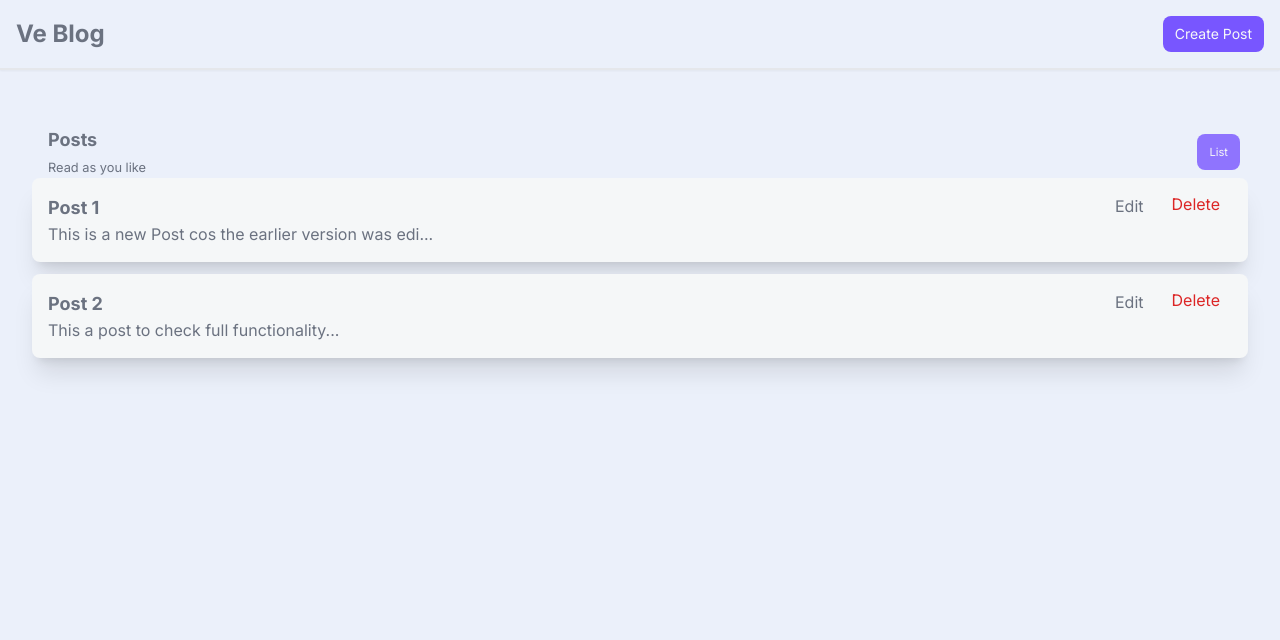
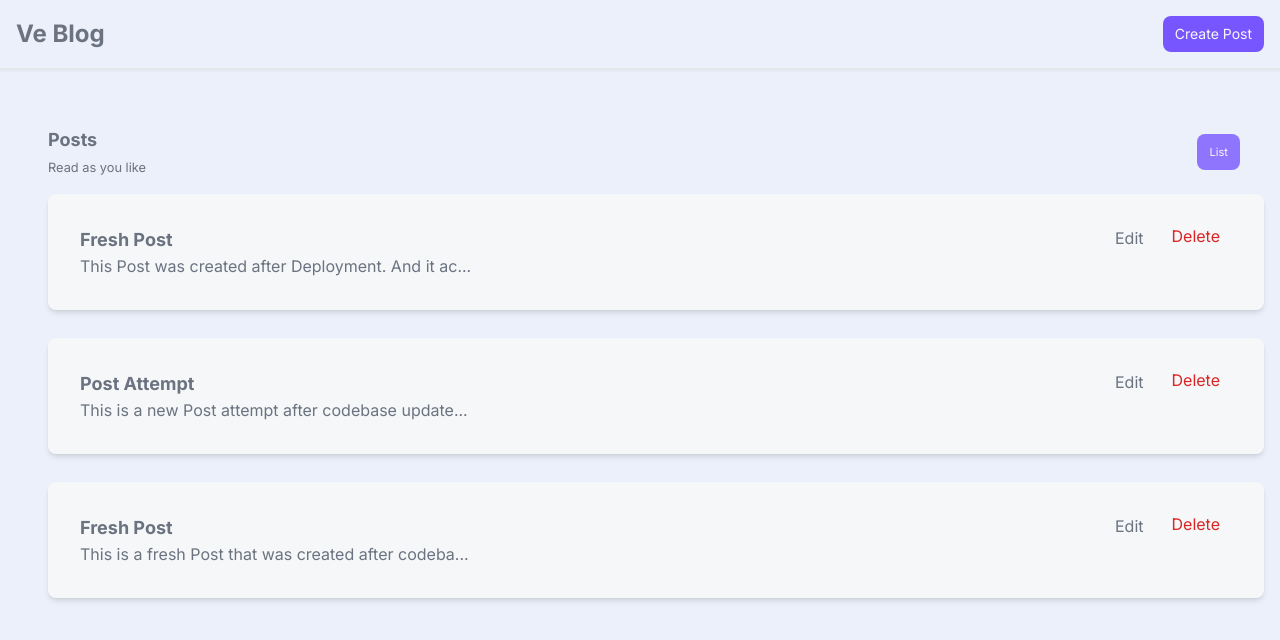
Before and after one commit to Ola-rotimi/velocitee-frontend-task, a Next.js app: page / in a window 1280 px wide. Shown: the top 640 px of the page. Built offline with nearby package versions, Linux system fonts and the light colour scheme; data requests are answered from the project's data file.

Commit message:
Update codebase to use new API routes

```diff
--- a/app/[id]/page.js
+++ b/app/[id]/page.js
@@ -1,22 +1,13 @@
 "use client";
 
 import { useState, useEffect } from "react";
-
-async function getPost(id) {
-  const res = await fetch("http://localhost:4000/posts/" + id, {
-    next: {
-      revalidate: 0,
-    },
-  });
-
-  return res.json();
-}
+import { getPostById } from "../service/post-api"
 
 export default function PostDetails({ params }) {
   const [post, setPost] = useState({});
   useEffect(() => {
     const fetchPost = async () => {
-      const res = await getPost(params.id);
+      const res = await getPostById(params.id);
       setPost(res);
     };
 
--- a/app/create-post/page.js
+++ b/app/create-post/page.js
@@ -1,6 +1,7 @@
 "use client";
 
 import { useState } from "react";
+import { createPost } from "../service/post-api";
 
 export default function CreatePost() {
   const [title, setTitle] = useState("");
@@ -18,13 +19,7 @@ export default function CreatePost() {
       createdAt: new Date().toUTCString(),
     };
     try {
-      await fetch("http://localhost:4000/posts/", {
-        method: "POST",
-        headers: {
-          "Content-Type": "application/json",
-        },
-        body: JSON.stringify(newPost),
-      });
+      await createPost(newPost);
       setIsLoading(false);
       setIsSuccess(true);
       setTimeout(() => {
--- a/app/edit-post/[id]/page.js
+++ b/app/edit-post/[id]/page.js
@@ -1,5 +1,6 @@
 "use client";
 
+import { editPost, getPostById } from "@/app/service/post-api";
 import { useEffect, useState } from "react";
 
 export default function EditPost({ params }) {
@@ -13,9 +14,8 @@ export default function EditPost({ params }) {
 
   useEffect(() => {
     const getPost = async () => {
-      const response = await fetch("http://localhost:4000/posts/" + id);
-      const post = await response.json();
-      const { title, content } = post;
+      const response = await getPostById(id);
+      const { title, content } = response;
       setTitle(title);
       setContent(content);
     };
@@ -32,13 +32,7 @@ export default function EditPost({ params }) {
       createdAt: new Date().toUTCString(),
     };
     try {
-      await fetch("http://localhost:4000/posts/" + id, {
-        method: "PUT",
-        headers: {
-          "Content-Type": "application/json",
-        },
-        body: JSON.stringify(updatedPost),
-      });
+      editPost(id, updatedPost);
       setIsLoading(false);
       setIsSuccess(true);
       setTimeout(() => {
--- a/app/getpost.js
+++ /dev/null
@@ -1 +0,0 @@
-import axios from "axios"
--- a/app/globals.css
+++ b/app/globals.css
@@ -67,7 +67,7 @@ form textarea {
 }
 
 article {
-  @apply bg-white shadow-xl rounded-lg p-4;
+  @apply bg-white shadow-xl rounded-lg p-4 overflow-hidden;
 }
 
 .list_view {
--- a/app/page.js
+++ b/app/page.js
@@ -1,39 +1,31 @@
 "use client";
 
-import { useState, useEffect } from "react";
+import { useState, useEffect, useContext } from "react";
 import Link from "next/link";
+import { getPost, deletePost } from "./service/post-api";
 
 export default function Page() {
   const [isGrid, setIsGrid] = useState(false);
   const [posts, setPosts] = useState([]);
 
-  const handleGridChange = () => {
-    setIsGrid(!isGrid);
-  };
-
   useEffect(() => {
     const fetchPost = async () => {
-      try {
-        const res = await fetch("http://localhost:4000/posts").then((res) =>
-          res.json()
-        );
-        setPosts(res);
-      } catch (err) {
-        console.log(err);
-      }
+      const res = await getPost();
+      setPosts(res);
     };
 
     fetchPost();
   }, []);
 
+  const handleGridChange = () => {
+    setIsGrid(!isGrid);
+  };
+
   const handleDelete = async (e) => {
     const id = e.target.value;
     const confirm = window.confirm("Are you sure?");
     if (confirm) {
-      const res = await fetch("http://localhost:4000/posts/" + id, {
-        method: "DELETE",
-      });
-      const data = await res.json();
+      await deletePost(id);
       alert("Post Deleted");
       window.location.reload();
     }
@@ -54,7 +46,7 @@ export default function Page() {
       </section>
       <section className={isGrid ? "grid_view" : "list_view"}>
         {posts.map((post) => (
-          <article key={post.id}>
+          <article className="post_body" key={post.id}>
             <section className="card_button">
               <Link href={`/edit-post/${post.id}`} className="m-0">
                 Edit
@@ -68,7 +60,7 @@ export default function Page() {
               </button>
             </section>
             <Link href="/[id]" as={`/${post.id}`}>
-              <h2>{post.title}</h2>
+              <h2>{post.title.slice(0, 20)} </h2>
               <p>{post.content.slice(0, 50)}...</p>
             </Link>
           </article>
--- /dev/null
+++ b/app/service/post-api.js
@@ -0,0 +1,41 @@
+export const getPost = async () => {
+  const res = await fetch("http://localhost:4000/posts");
+
+  return res.json();
+};
+
+export const getPostById = async (id) => {
+  const res = await fetch("http://localhost:4000/posts/" + id, {
+    next: {
+      revalidate: 0,
+    },
+  });
+
+  return res.json();
+};
+
+export const createPost = async (newPost) => {
+  await fetch("http://localhost:4000/posts/", {
+    method: "POST",
+    headers: {
+      "Content-Type": "application/json",
+    },
+    body: JSON.stringify(newPost),
+  });
+};
+
+export const deletePost = async (id) => {
+  await fetch("http://localhost:4000/posts/" + id, {
+    method: "DELETE",
+  });
+};
+
+export const editPost = async (id, updatedPost) => {
+  await fetch("http://localhost:4000/posts/" + id, {
+    method: "PUT",
+    headers: {
+      "Content-Type": "application/json",
+    },
+    body: JSON.stringify(updatedPost),
+  });
+};
--- a/data/posts.json
+++ b/data/posts.json
@@ -1,16 +1,22 @@
 {
   "posts": [
     {
-      "title": "Post 1 ",
-      "content": "This is a new Post cos the earlier version was edited and deleted.\n\nIt was edited again",
-      "createdAt": "Thu, 23 Nov 2023 15:35:27 GMT",
-      "id": 1700751523682
+      "id": 1700759568409,
+      "title": "Fresh Post",
+      "content": "This Post was created after Deployment.\n\nAnd it actually works!!!",
+      "createdAt": "Thu, 23 Nov 2023 17:12:48 GMT"
     },
     {
-      "id": 1700753502503,
-      "title": "Post 2",
-      "content": "This a post to check full functionality",
-      "createdAt": "Thu, 23 Nov 2023 15:31:42 GMT"
+      "id": 1704199399592,
+      "title": "Post Attempt",
+      "content": "This is a new Post attempt after codebase update",
+      "createdAt": "Tue, 02 Jan 2024 12:43:19 GMT"
+    },
+    {
+      "id": 1704208613818,
+      "title": "Fresh Post",
+      "content": "This is a fresh Post that was created after codebase was created",
+      "createdAt": "Tue, 02 Jan 2024 15:16:53 GMT"
     }
   ]
 }
```
